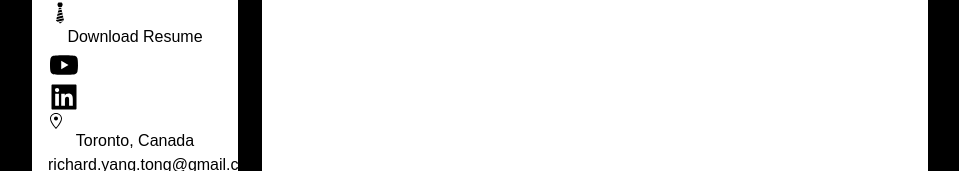
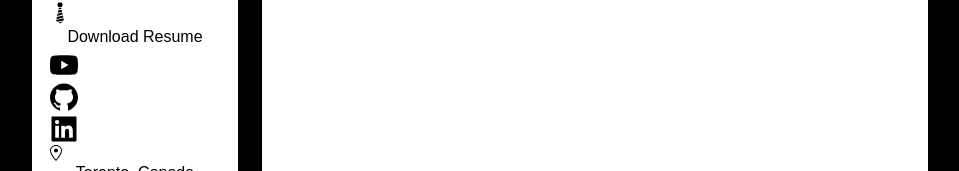
Before and after one commit to Dragontalker/nextjs-tailwindcss-portfolio, a Next.js app: page / in a window 1280 px wide. Shown: the part 250-421 px from the top of the page, without its empty margins (160-1119 px from the left). Built offline with nearby package versions, Linux system fonts and the light colour scheme.

Commit message:
Add an icon for GitHub.

```diff
--- a/components/Sidebar.tsx
+++ b/components/Sidebar.tsx
@@ -16,6 +16,9 @@ const Sidebar = () => {
             <div>
                 <a>
                     <AiFillYoutube className='w-8 h-8'/>
+                </a>
+                <a>
+                    <AiFillGithub className='w-8 h-8'/>
                 </a>
                 <a>
                     <AiFillLinkedin className='w-8 h-8'/>
```
